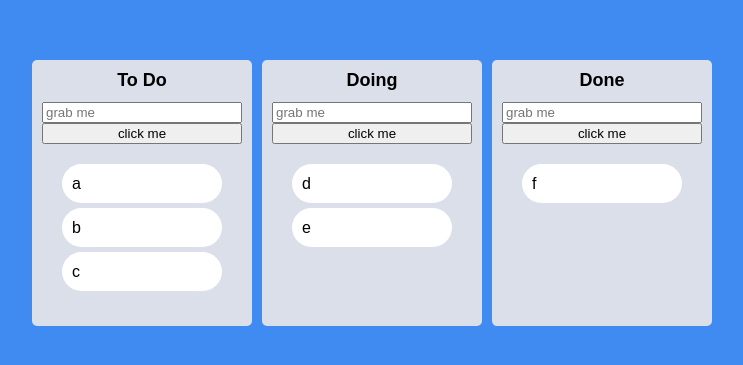
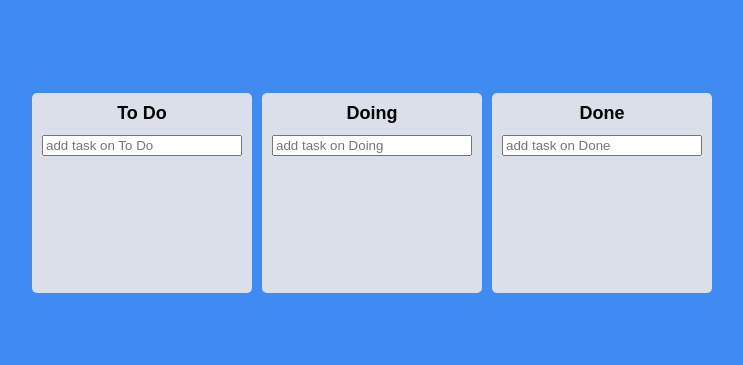
Before and after one commit to Kim-Hyeong-joon/ReactJS-Trello-Clone, a React (Create React App) app: page / in a window 1280 px wide. Shown: the part 207-572 px from the top of the page, without its empty margins (268-1011 px from the left). Built offline with nearby package versions, Linux system fonts and the light colour scheme.

Commit message:
#7.14 Task Objects

```diff
--- a/package.json
+++ b/package.json
@@ -13,6 +13,7 @@
     "react": "^18.2.0",
     "react-beautiful-dnd": "^13.1.1",
     "react-dom": "^18.2.0",
+    "react-hook-form": "^7.38.0",
     "react-scripts": "5.0.1",
     "recoil": "^0.7.6",
     "styled-components": "^5.3.6",
--- a/src/Components/Board.tsx
+++ b/src/Components/Board.tsx
@@ -1,7 +1,8 @@
-import { useRef } from "react";
+import { useForm } from "react-hook-form";
 import { Droppable } from "react-beautiful-dnd";
 import styled from "styled-components";
 import DragabbleCard from "./DragabbleCard";
+import { IToDo } from "../atoms";
 
 const Wrapper = styled.div`
   background-color: ${(props) => props.theme.boardColor};
@@ -37,21 +38,37 @@ const Area = styled.div<IAreaProps>`
   border-radius: 5px;
 `;
 
-interface IBoard {
-  toDos: string[];
+const Form = styled.form`
+  width: 100%;
+  input {
+    width: 100%;
+  }
+`;
+
+interface IBoardProps {
+  toDos: IToDo[];
   boardId: string;
 }
 
-function Board({ toDos, boardId }: IBoard) {
-  const inputRef = useRef<HTMLInputElement>(null);
-  const onClick = () => {
-    inputRef.current?.focus();
+interface IForm {
+  toDo: string;
+}
+
+function Board({ toDos, boardId }: IBoardProps) {
+  const { register, setValue, handleSubmit } = useForm<IForm>();
+  const onValid = ({ toDo }: IForm) => {
+    setValue("toDo", "");
   };
   return (
     <Wrapper>
       <Title>{boardId}</Title>
-      <input ref={inputRef} placeholder="grab me" />
-      <button onClick={onClick}>click me</button>
+      <Form onSubmit={handleSubmit(onValid)}>
+        <input
+          {...register("toDo", { required: true })}
+          type="text"
+          placeholder={`add task on ${boardId}`}
+        />
+      </Form>
       <Droppable droppableId={boardId}>
         {(magic, info) => (
           <Area
@@ -61,7 +78,12 @@ function Board({ toDos, boardId }: IBoard) {
             {...magic.droppableProps}
           >
             {toDos.map((toDo, index) => (
-              <DragabbleCard key={toDo} toDo={toDo} index={index} />
+              <DragabbleCard
+                key={toDo.id}
+                toDoId={toDo.id}
+                index={index}
+                toDoText={toDo.text}
+              />
             ))}
             {magic.placeholder}
           </Area>
--- a/src/Components/DragabbleCard.tsx
+++ b/src/Components/DragabbleCard.tsx
@@ -13,13 +13,14 @@ const Card = styled.div<{ isDragging: boolean }>`
 `;
 
 interface IDragabbleCardProps {
-  toDo: string;
+  toDoId: number;
+  toDoText: string;
   index: number;
 }
 
-function DragabbleCard({ toDo, index }: IDragabbleCardProps) {
+function DragabbleCard({ toDoId, index, toDoText }: IDragabbleCardProps) {
   return (
-    <Draggable key={toDo} draggableId={toDo} index={index}>
+    <Draggable draggableId={toDoId + ""} index={index}>
       {(magic, snapshot) => (
         <Card
           isDragging={snapshot.isDragging}
@@ -27,7 +28,7 @@ function DragabbleCard({ toDo, index }: IDragabbleCardProps) {
           {...magic.draggableProps}
           {...magic.dragHandleProps}
         >
-          {toDo}
+          {toDoText}
         </Card>
       )}
     </Draggable>
--- a/src/atoms.tsx
+++ b/src/atoms.tsx
@@ -1,14 +1,19 @@
 import { atom, selector } from "recoil";
 
+export interface IToDo {
+  id: number;
+  text: string;
+}
+
 interface IToDoState {
-  [key: string]: string[];
+  [key: string]: IToDo[];
 }
 
 export const toDoState = atom<IToDoState>({
   key: "toDo",
   default: {
-    "To Do": ["a", "b", "c"],
-    Doing: ["d", "e"],
-    Done: ["f"],
+    "To Do": [],
+    Doing: [],
+    Done: [],
   },
 });
```
Also changed, not shown: 1 other file (tests, documents, lock files or other folders).
